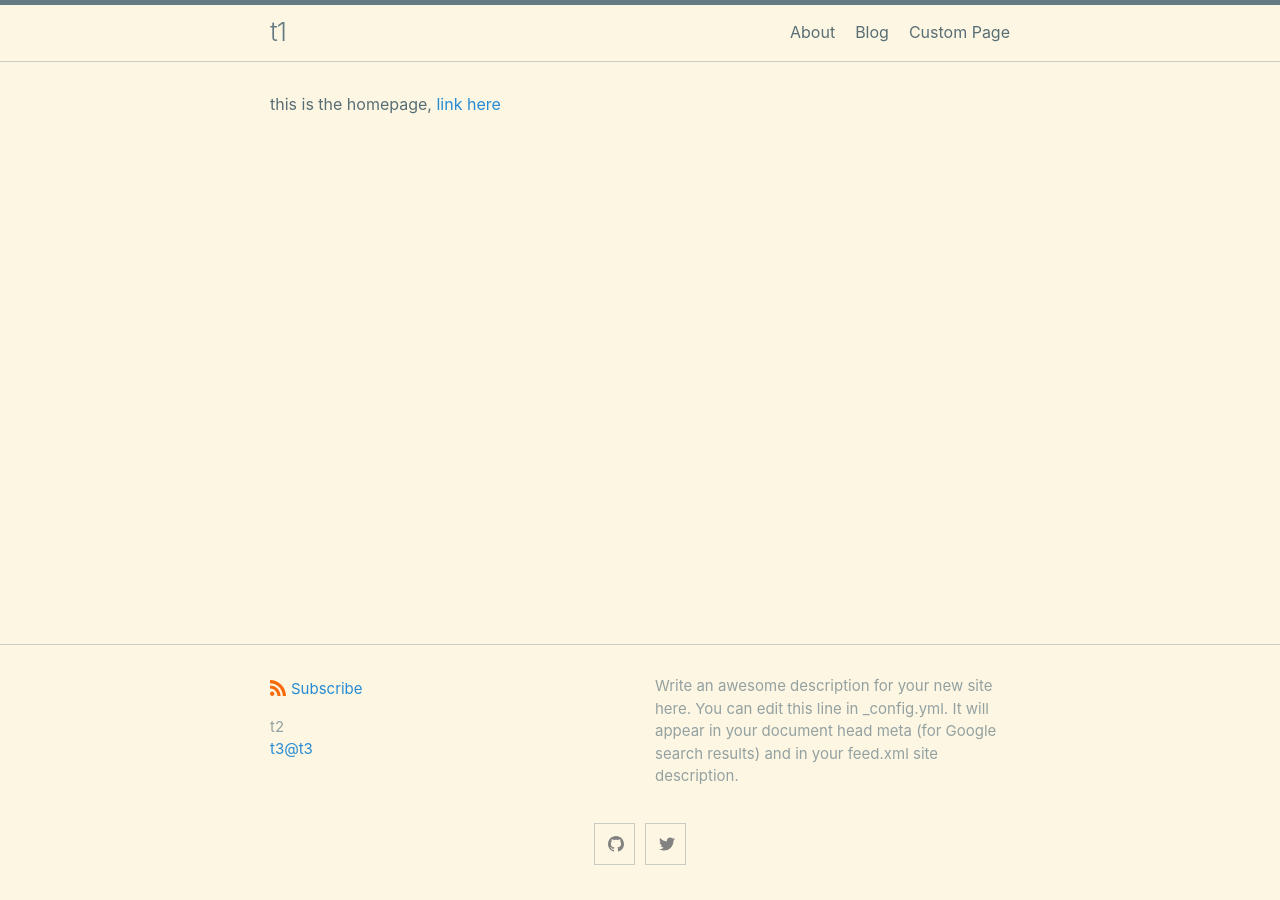
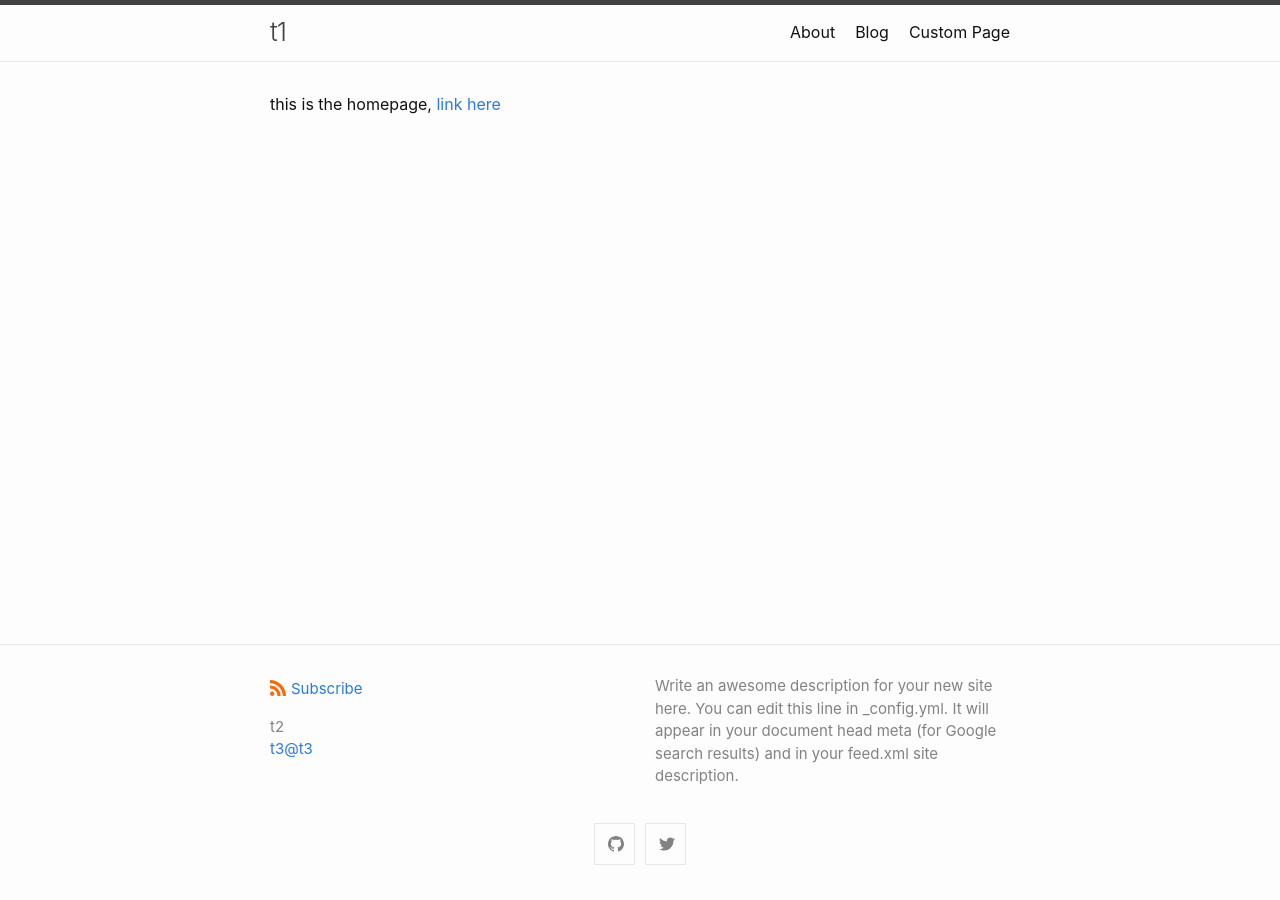
Before and after one commit to vcslt/vcslt.github.io, a Jekyll site: the page built from index.md, in a window 1280 px wide. Built offline with Jekyll 4.4.1, drawn with Linux system fonts in a browser that asks for light colours.

Commit message:
theme update

```diff
--- a/_config.yml
+++ b/_config.yml
@@ -13,7 +13,7 @@ show_excerpts: false # set to true to show excerpts on the homepage
 # refer to https://shopify.github.io/liquid/filters/date/ if you want to customize this
 minima:
   date_format: "%b %-d, %Y"
-  skin: solarized
+  #skin: dark
   # generate social links in footer
   social_links:
     twitter: jekyllrb
```
